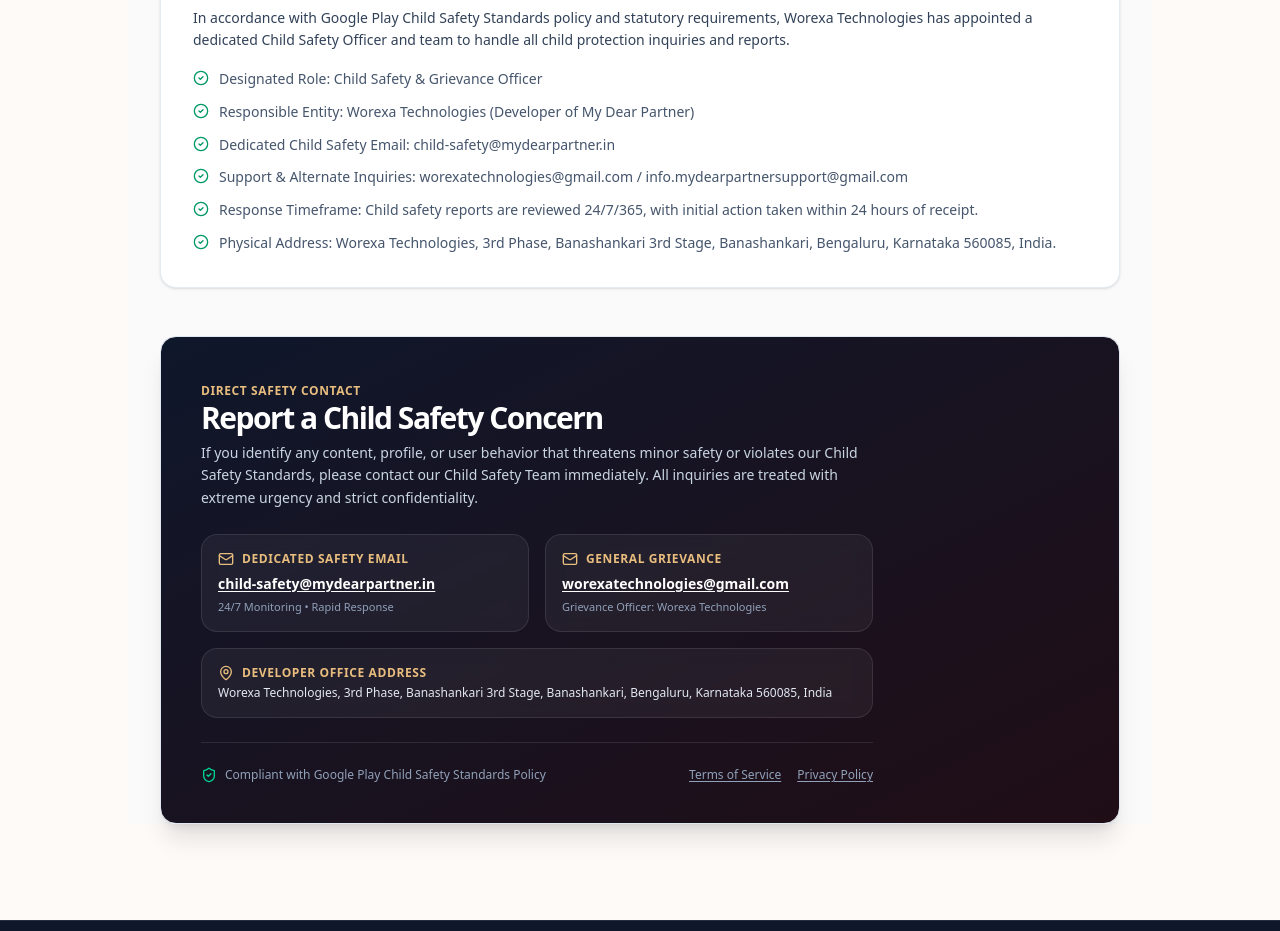
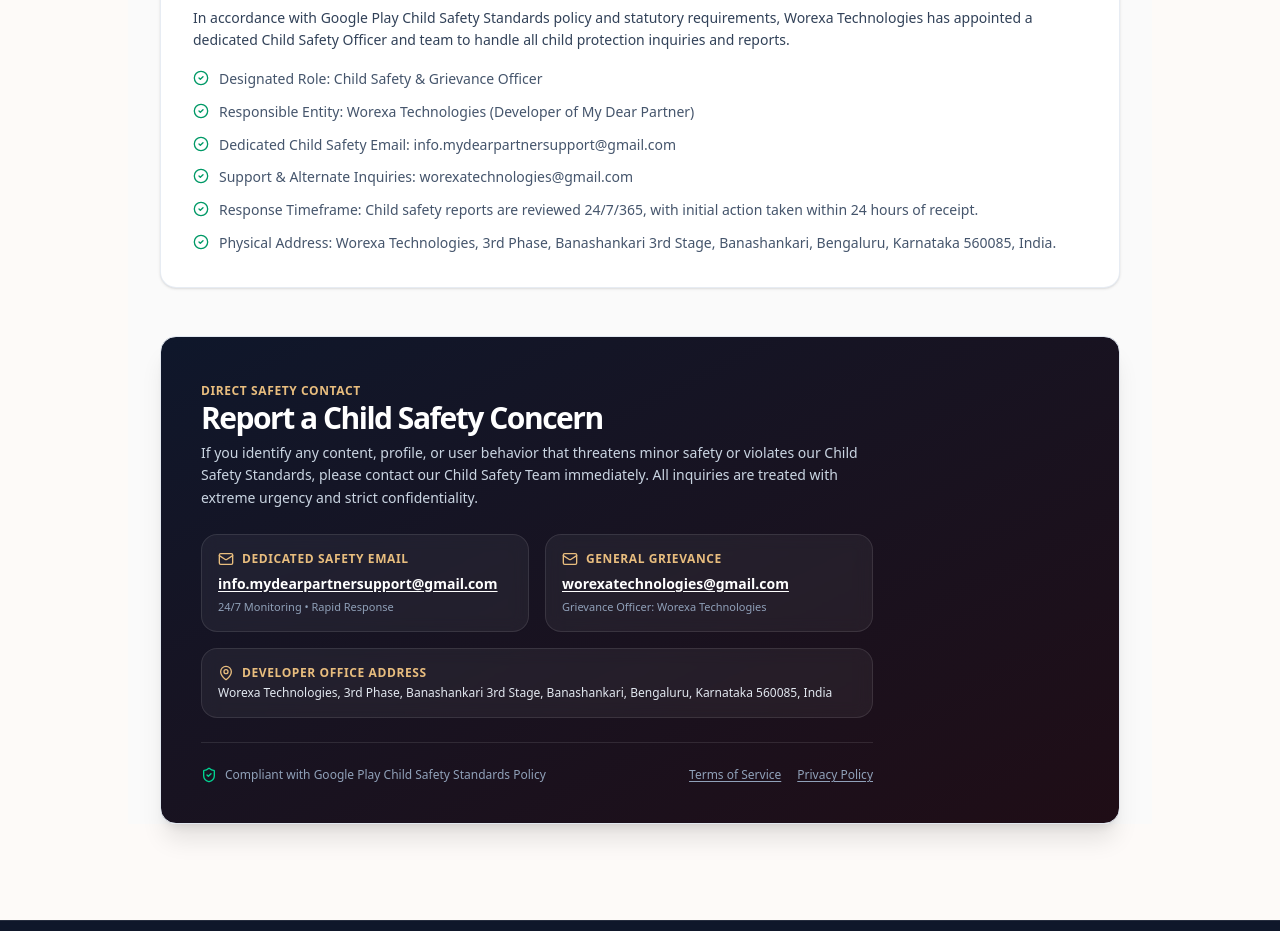
Before and after one commit to worexatechnologies-stack/My-dear-partner-project-by-worexa, a Next.js app in the folder frontend/: page /child-safety in a window 1280 px wide. Shown: the part 2740-3671 px from the top of the page. Built offline with nearby package versions, Linux system fonts and the light colour scheme; no server answers.

Commit message:
fix(legal): update child safety contact email to info.mydearpartnersupport@gmail.com

```diff
--- a/frontend/app/(public)/child-safety/child-safety-client.tsx
+++ b/frontend/app/(public)/child-safety/child-safety-client.tsx
@@ -109,8 +109,8 @@
       points: [
         'Designated Role: Child Safety & Grievance Officer',
         'Responsible Entity: Worexa Technologies (Developer of My Dear Partner)',
-        'Dedicated Child Safety Email: child-safety@mydearpartner.in',
-        'Support & Alternate Inquiries: worexatechnologies@gmail.com / info.mydearpartnersupport@gmail.com',
+        'Dedicated Child Safety Email: info.mydearpartnersupport@gmail.com',
+        'Support & Alternate Inquiries: worexatechnologies@gmail.com',
         'Response Timeframe: Child safety reports are reviewed 24/7/365, with initial action taken within 24 hours of receipt.',
         'Physical Address: Worexa Technologies, 3rd Phase, Banashankari 3rd Stage, Banashankari, Bengaluru, Karnataka 560085, India.',
       ],
@@ -257,10 +257,10 @@
                   <span className="text-xs font-bold uppercase tracking-wider">Dedicated Safety Email</span>
                 </div>
                 <a
-                  href="mailto:child-safety@mydearpartner.in"
+                  href="mailto:info.mydearpartnersupport@gmail.com"
                   className="text-sm font-bold text-white hover:text-[#e8bd7e] transition-colors break-all underline underline-offset-2"
                 >
-                  child-safety@mydearpartner.in
+                  info.mydearpartnersupport@gmail.com
                 </a>
                 <p className="text-[11px] text-slate-400 mt-1">24/7 Monitoring • Rapid Response</p>
               </div>
--- a/frontend/app/(public)/privacy/privacy-client.tsx
+++ b/frontend/app/(public)/privacy/privacy-client.tsx
@@ -131,11 +131,11 @@
       color: '#ef4444',
       bg: '#fef2f2',
       border: '#fee2e2',
-      content: 'My Dear Partner, operated by Worexa Technologies, is exclusively for legal adults (18+). We maintain an absolute zero-tolerance policy against Child Sexual Abuse and Exploitation (CSAE) and Child Sexual Abuse Material (CSAM). We do not knowingly collect personal information from individuals under the age of 18. If any minor account is discovered, all associated data is immediately deleted and reported to law enforcement where required by law. For full standards, see our published Child Safety Standards at /child-safety or contact child-safety@mydearpartner.in.',
+      content: 'My Dear Partner, operated by Worexa Technologies, is exclusively for legal adults (18+). We maintain an absolute zero-tolerance policy against Child Sexual Abuse and Exploitation (CSAE) and Child Sexual Abuse Material (CSAM). We do not knowingly collect personal information from individuals under the age of 18. If any minor account is discovered, all associated data is immediately deleted and reported to law enforcement where required by law. For full standards, see our published Child Safety Standards at /child-safety or contact info.mydearpartnersupport@gmail.com.',
       bullets: [
         'Strict Age Restriction: Registration is barred for anyone under 18 years of age.',
         'Zero Tolerance for CSAE/CSAM: Any child exploitation or abuse material is immediately removed and reported to NCMEC and cybercrime authorities.',
-        'Dedicated Safety Contact: Contact our Child Safety Officer at child-safety@mydearpartner.in.'
+        'Dedicated Safety Contact: Contact our Child Safety Officer at info.mydearpartnersupport@gmail.com.'
       ]
     },
     {
--- a/frontend/app/(public)/terms/terms-client.tsx
+++ b/frontend/app/(public)/terms/terms-client.tsx
@@ -141,7 +141,7 @@
         'Explicit CSAE & CSAM Prohibition: Zero tolerance for any content or communication depicting, facilitating, or encouraging child sexual abuse, exploitation, or grooming.',
         'Strict Age Restriction: The platform is exclusively for adults eligible for legal marriage (18+ for females, 21+ for males under Indian law). Underage registration is barred.',
         'Mandatory Law Enforcement Reporting: Immediate escalation to NCMEC (CyberTipline) and national cyber crime portals.',
-        'Dedicated Safety Officer: Inquiries and reports should be sent to child-safety@mydearpartner.in.'
+        'Dedicated Safety Officer: Inquiries and reports should be sent to info.mydearpartnersupport@gmail.com.'
       ]
     }
   ];
```
Also changed, not shown: frontend/app/(public)/child-safety/page.tsx (line endings or trailing spaces).
